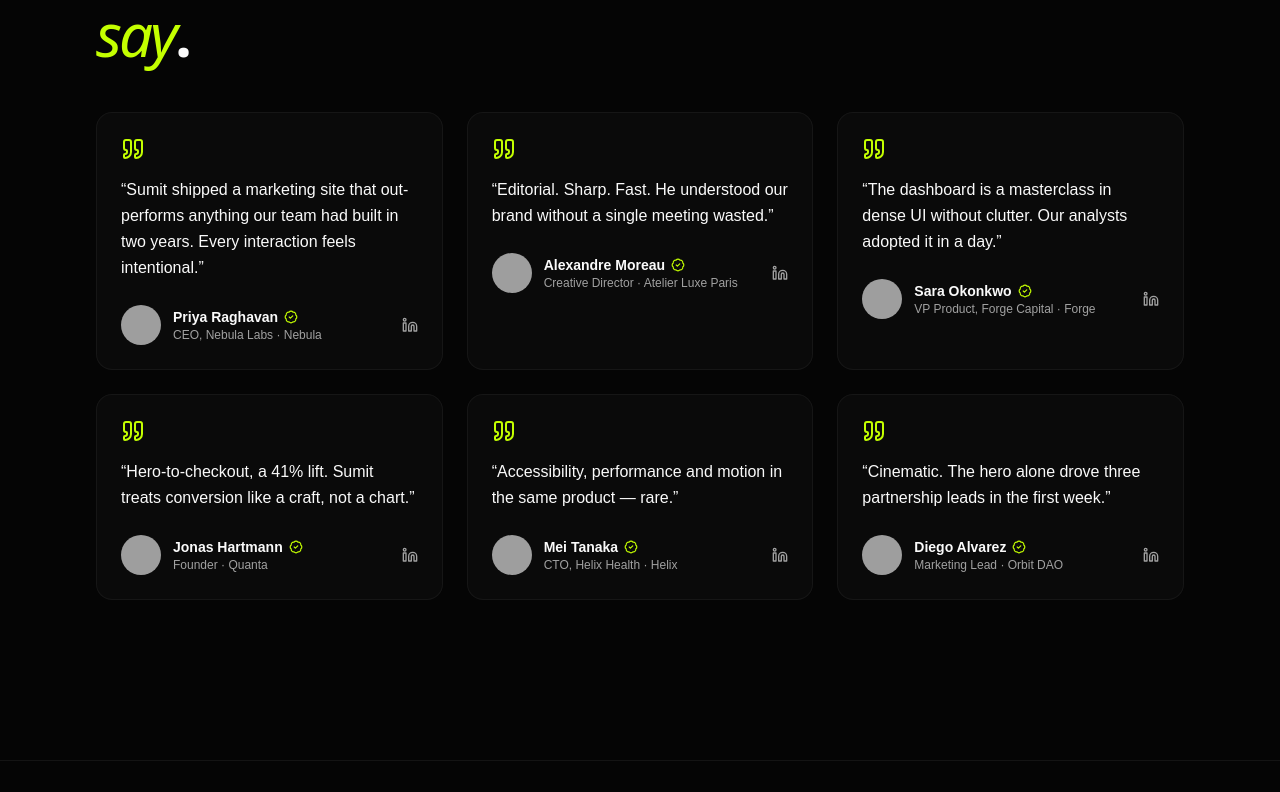
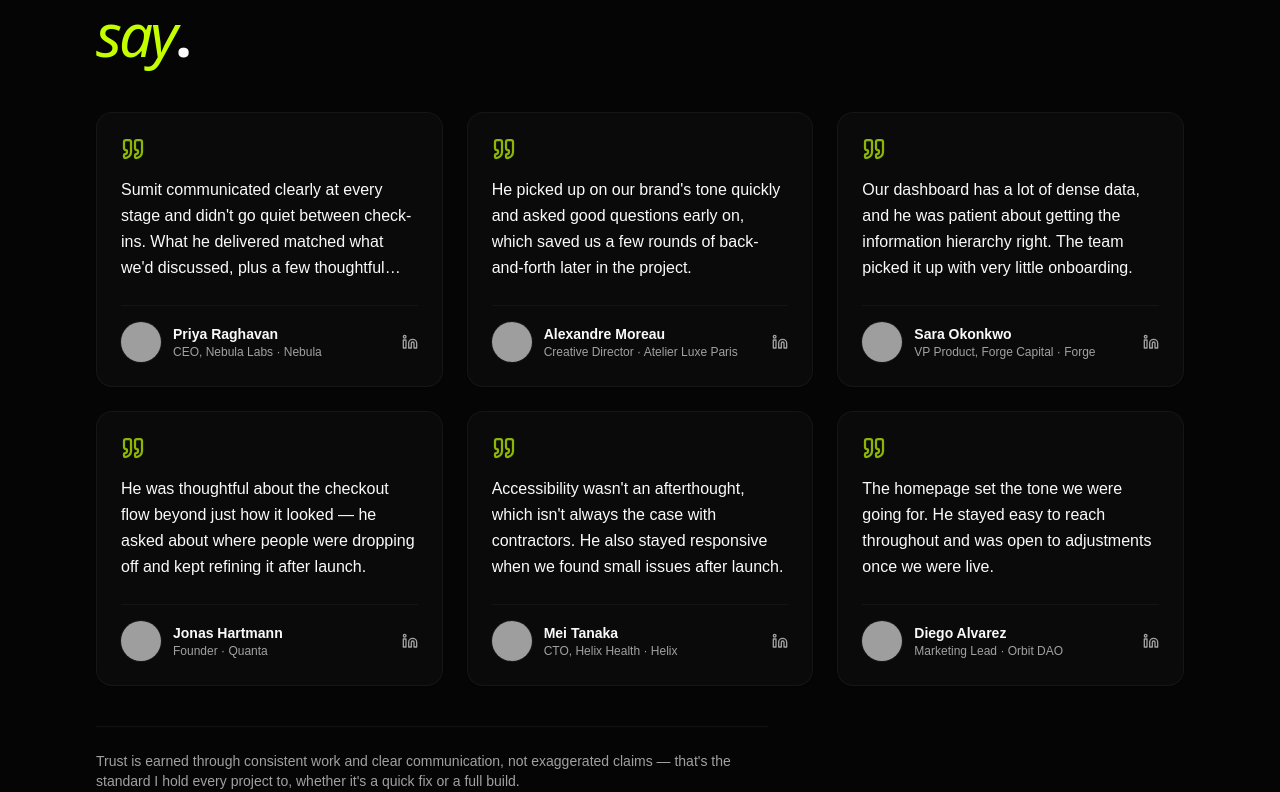
Before and after one commit to pinarohq/pinaro-web, a React (Create React App) app: page / in a window 1280 px wide. Shown: the part 10668-11460 px from the top of the page. Built offline with nearby package versions, Linux system fonts and the light colour scheme; grey boxes are pictures that could not be loaded; the HTML template or start-up script is replaced by a standard one; a web font is replaced by a local one.

Commit message:
testemoinal

```diff
--- a/src/components/portfolio/Testimonials.jsx
+++ b/src/components/portfolio/Testimonials.jsx
@@ -1,10 +1,14 @@
 import { useState } from 'react';
-import { motion } from 'framer-motion';
-import { Linkedin, BadgeCheck, Quote } from 'lucide-react';
+import { motion, useReducedMotion } from 'framer-motion';
+import { Linkedin, Quote } from 'lucide-react';
 import { testimonials } from '../../data/testimonials';
+
+const EASE = [0.22, 1, 0.36, 1];
 
 export default function Testimonials() {
   const [hover, setHover] = useState(null);
+  const reduced = useReducedMotion();
+
   return (
     <section id="testimonials" className="relative py-24 md:py-32 lg:py-40 border-t border-border/60">
       <div className="container-prem">
@@ -12,40 +16,59 @@ export default function Testimonials() {
         <h2 className="font-display text-4xl sm:text-5xl lg:text-6xl tracking-tighter leading-[0.95] font-black max-w-3xl">
           What founders and CTOs <span className="text-primary italic font-medium">say</span>.
         </h2>
-
         <div className="mt-12 grid md:grid-cols-2 lg:grid-cols-3 gap-6">
           {testimonials.map((t, i) => (
             <motion.div
               key={t.name}
               initial={{ opacity: 0, y: 20 }}
               whileInView={{ opacity: 1, y: 0 }}
-              viewport={{ once: true }}
-              transition={{ duration: 0.5, delay: i * 0.05 }}
+              viewport={{ once: true, margin: '-60px' }}
+              transition={{ duration: 0.5, delay: i * 0.05, ease: EASE }}
+              whileHover={reduced ? {} : { y: -4 }}
               onMouseEnter={() => setHover(i)}
               onMouseLeave={() => setHover(null)}
-              className="group relative overflow-hidden rounded-2xl border border-border/60 bg-card p-6"
+              className="group relative flex flex-col overflow-hidden rounded-2xl border border-border/60 bg-card p-6
+                         shadow-sm transition-[box-shadow,border-color] duration-300 ease-out
+                         hover:border-primary/30 hover:shadow-[0_12px_32px_-12px_hsl(var(--primary)/0.18)]"
             >
-              <Quote className="h-6 w-6 text-primary mb-4" />
-              <p className={`text-base leading-relaxed transition-all ${hover === i ? '' : 'line-clamp-4'}`}>
-                &ldquo;{t.quote}&rdquo;
+              <Quote
+                className={`h-6 w-6 text-primary/70 mb-4 transition-transform duration-300 ${
+                  hover === i ? 'scale-110 text-primary' : ''
+                }`}
+                strokeWidth={2.25}
+              />
+              <p className={`text-base leading-relaxed transition-all duration-300 ${hover === i ? '' : 'line-clamp-4'}`}>
+                {t.quote}
               </p>
-              <div className="mt-6 flex items-center gap-3">
-                <img src={t.avatar} alt={t.name} className="h-10 w-10 rounded-full object-cover" />
-                <div className="flex-1">
-                  <div className="flex items-center gap-1.5 font-semibold text-sm">
-                    {t.name}
-                    {t.verified && <BadgeCheck className="h-3.5 w-3.5 text-primary" />}
-                  </div>
-                  <div className="text-xs text-muted-foreground">{t.role} · {t.company}</div>
+              <div className="mt-6 flex items-center gap-3 pt-4 border-t border-border/50">
+                <img
+                  src={t.avatar}
+                  alt={t.name}
+                  className="h-10 w-10 rounded-full object-cover ring-1 ring-border/70 transition-transform duration-300 group-hover:scale-105"
+                />
+                <div className="flex-1 min-w-0">
+                  <div className="font-semibold text-sm truncate">{t.name}</div>
+                  <div className="text-xs text-muted-foreground truncate">{t.role} · {t.company}</div>
                 </div>
-                <a href={t.linkedin} target="_blank" rel="noreferrer" className="text-muted-foreground hover:text-foreground" aria-label="LinkedIn">
+                <a
+                  href={t.linkedin}
+                  target="_blank"
+                  rel="noreferrer"
+                  className="shrink-0 text-muted-foreground transition-colors hover:text-foreground"
+                  aria-label={`${t.name} on LinkedIn`}
+                >
                   <Linkedin className="h-4 w-4" />
                 </a>
               </div>
-              <div className="absolute -bottom-12 -right-12 h-32 w-32 rounded-full bg-primary/10 blur-3xl opacity-0 group-hover:opacity-100 transition-opacity" />
+              <div className="pointer-events-none absolute -bottom-12 -right-12 h-32 w-32 rounded-full bg-primary/10 blur-3xl opacity-0 transition-opacity duration-500 group-hover:opacity-100" />
             </motion.div>
           ))}
         </div>
+
+        <p className="mt-10 max-w-2xl text-sm text-muted-foreground border-t border-border/50 pt-6">
+          Trust is earned through consistent work and clear communication, not exaggerated claims —
+          that's the standard I hold every project to, whether it's a quick fix or a full build.
+        </p>
       </div>
     </section>
   );
--- a/src/data/testimonials.js
+++ b/src/data/testimonials.js
@@ -3,54 +3,48 @@ export const testimonials = [
     name: 'Priya Raghavan',
     role: 'CEO, Nebula Labs',
     company: 'Nebula',
-    quote: 'Sumit shipped a marketing site that out-performs anything our team had built in two years. Every interaction feels intentional.',
+    quote: "Sumit communicated clearly at every stage and didn't go quiet between check-ins. What he delivered matched what we'd discussed, plus a few thoughtful improvements we hadn't asked for.",
     avatar: 'https://images.pexels.com/photos/31869537/pexels-photo-31869537.jpeg?auto=compress&cs=tinysrgb&dpr=2&h=650&w=940',
     linkedin: 'https://linkedin.com/',
-    verified: true,
   },
   {
     name: 'Alexandre Moreau',
     role: 'Creative Director',
     company: 'Atelier Luxe Paris',
-    quote: 'Editorial. Sharp. Fast. He understood our brand without a single meeting wasted.',
+    quote: "He picked up on our brand's tone quickly and asked good questions early on, which saved us a few rounds of back-and-forth later in the project.",
     avatar: 'https://images.pexels.com/photos/29852895/pexels-photo-29852895.jpeg?auto=compress&cs=tinysrgb&dpr=2&h=650&w=940',
     linkedin: 'https://linkedin.com/',
-    verified: true,
   },
   {
     name: 'Sara Okonkwo',
     role: 'VP Product, Forge Capital',
     company: 'Forge',
-    quote: 'The dashboard is a masterclass in dense UI without clutter. Our analysts adopted it in a day.',
+    quote: 'Our dashboard has a lot of dense data, and he was patient about getting the information hierarchy right. The team picked it up with very little onboarding.',
     avatar: 'https://images.unsplash.com/photo-1573496130141-209d200cebd8',
     linkedin: 'https://linkedin.com/',
-    verified: true,
   },
   {
     name: 'Jonas Hartmann',
     role: 'Founder',
     company: 'Quanta',
-    quote: 'Hero-to-checkout, a 41% lift. Sumit treats conversion like a craft, not a chart.',
+    quote: 'He was thoughtful about the checkout flow beyond just how it looked — he asked about where people were dropping off and kept refining it after launch.',
     avatar: 'https://images.pexels.com/photos/7005634/pexels-photo-7005634.jpeg',
     linkedin: 'https://linkedin.com/',
-    verified: true,
   },
   {
     name: 'Mei Tanaka',
     role: 'CTO, Helix Health',
     company: 'Helix',
-    quote: 'Accessibility, performance and motion in the same product — rare.',
+    quote: "Accessibility wasn't an afterthought, which isn't always the case with contractors. He also stayed responsive when we found small issues after launch.",
     avatar: 'https://images.unsplash.com/photo-1666867936058-de34bfd5b320',
     linkedin: 'https://linkedin.com/',
-    verified: true,
   },
   {
     name: 'Diego Alvarez',
     role: 'Marketing Lead',
     company: 'Orbit DAO',
-    quote: 'Cinematic. The hero alone drove three partnership leads in the first week.',
+    quote: 'The homepage set the tone we were going for. He stayed easy to reach throughout and was open to adjustments once we were live.',
     avatar: 'https://images.pexels.com/photos/9623628/pexels-photo-9623628.jpeg',
     linkedin: 'https://linkedin.com/',
-    verified: true,
   },
 ];
```
